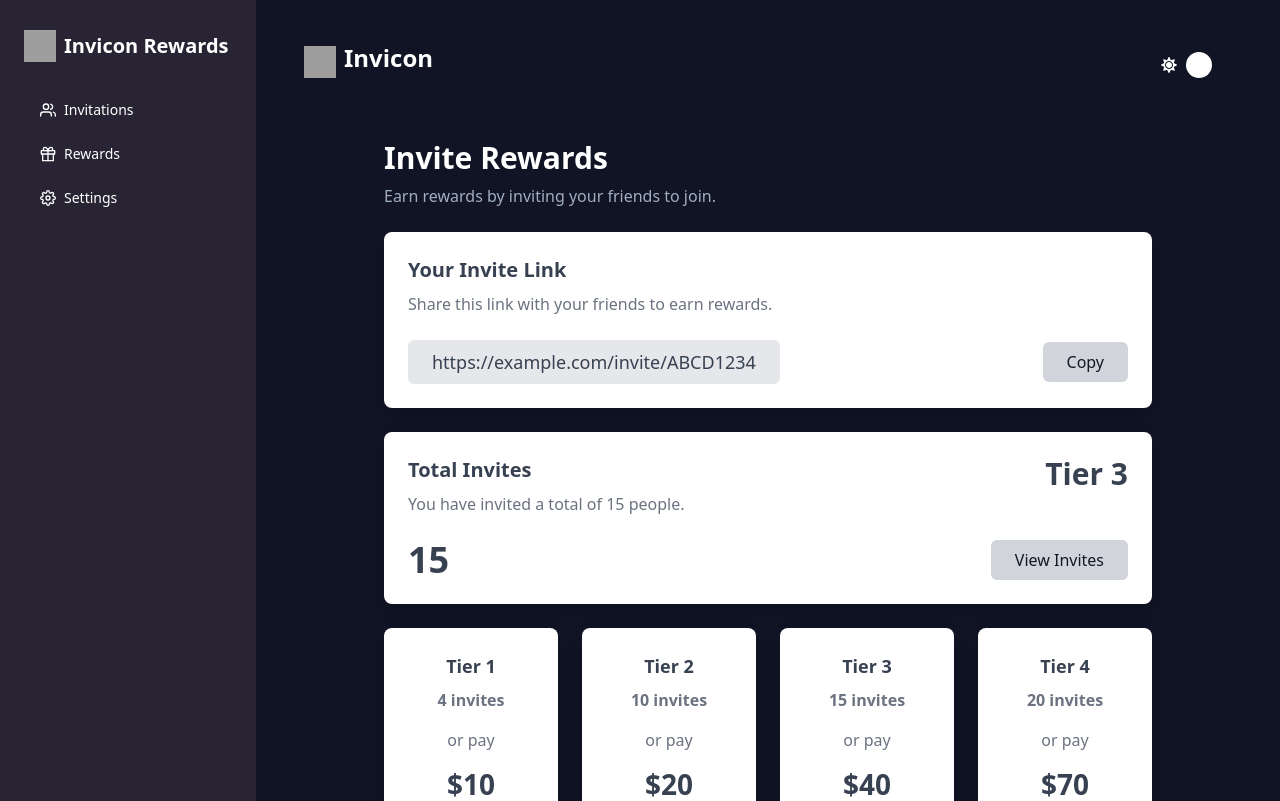
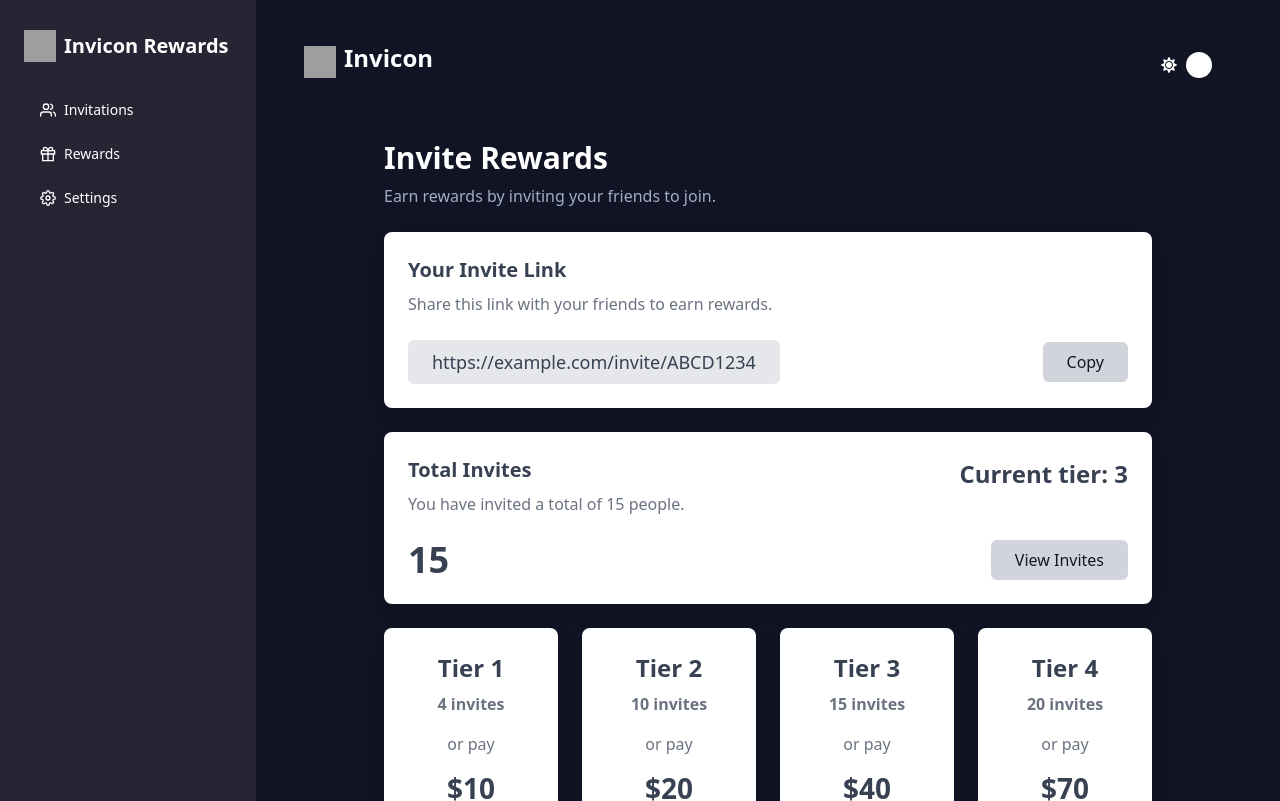
Before and after one commit to johnkennedyb/invicon-Client, a React (Vite) app: page /home in a window 1280 px wide. Shown: the top 801 px of the page. Built offline with nearby package versions, Linux system fonts and the light colour scheme; grey boxes are pictures that could not be loaded; a small style sheet from the web is missing.

Commit message:
New commit

```diff
--- a/src/components/Home.jsx
+++ b/src/components/Home.jsx
@@ -147,7 +147,7 @@ const Component = () => {
             <div className="mb-4">
               <div className="flex items-center justify-between">
                 <h2 className="text-xl font-semibold text-gray-700 dark:text-white">Total Invites</h2>
-                <div className="text-3xl font-bold text-gray-700 dark:text-white">Tier 3</div>
+                <div className="text-2xl font-bold text-gray-700 dark:text-white">Current tier: 3</div>
               </div>
               <p className="text-gray-500 dark:text-gray-400">You have invited a total of 15 people.</p>
             </div>
@@ -167,7 +167,7 @@ const Component = () => {
     { tier: 'Tier 5', invites: 20, price: 100 },
   ].map(({ tier, invites, price }, index) => (
     <div key={index} className=" text-center bg-white dark:bg-gray-800 shadow rounded-lg p-6 flex flex-col">
-      <h2 className="text-lg font-bold text-gray-700 dark:text-white">{tier}</h2>
+      <h2 className="text-lg font-bold text-2xl text-gray-700 dark:text-white">{tier}</h2>
       <p className="text-gray-500 font-semibold dark:text-gray-400">{invites} invites</p>
       <p className="text-gray-500 dark:text-gray-400"> or pay</p>
 
```
